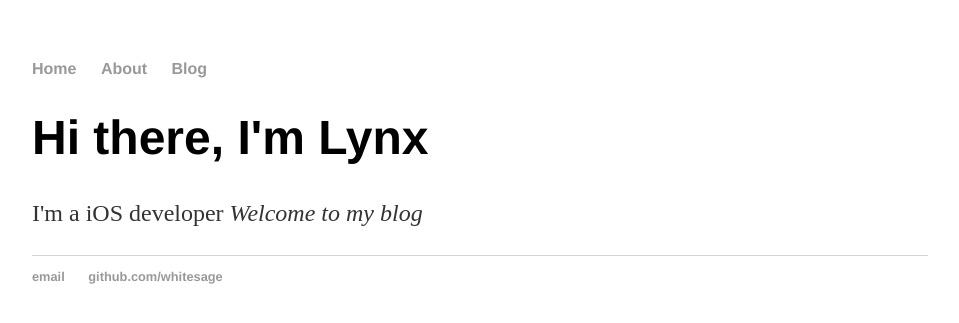
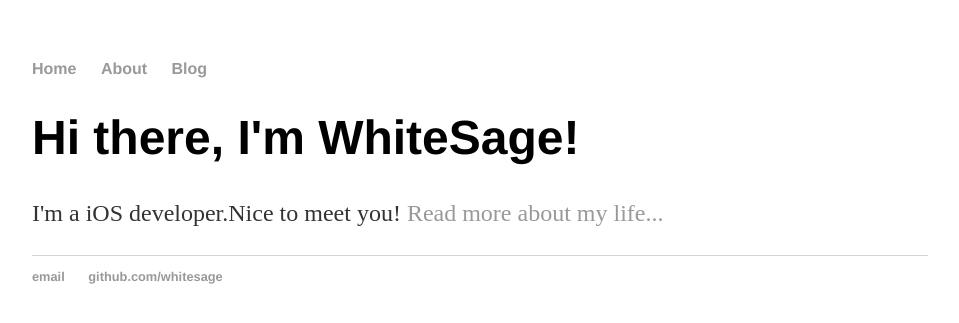
Before and after one commit to binhaozeng/binhaozeng.github.io, a Jekyll site: the page built from index.html, in a window 1280 px wide. Shown: the top 323 px of the page, without its empty margins (160-1119 px from the left). Built offline with Jekyll 4.4.1, drawn with Linux system fonts in a browser that asks for light colours; the list of posts is cut into pages by our own code.

Commit message:
Update index.html

```diff
--- a/index.html
+++ b/index.html
@@ -1,29 +1,8 @@
-<!DOCTYPE html>
-<html>
-	<head>
-		<title>Lynx's Github</title>
-		<!-- link to main stylesheet -->
-		<link rel="stylesheet" type="text/css" href="/css/main.css">
-	</head>
-	<body>
-		<nav>
-    		<ul>
-        		<li><a href="/">Home</a></li>
-	        	<li><a href="/about">About</a></li>
-        		<li><a href="/blog">Blog</a></li>
-    		</ul>
-		</nav>
-		<div class="container">
-    		<div class="blurb">
-        		<h1>Hi there, I'm Lynx</h1>
-				<p>I'm a iOS developer <em>Welcome to my blog</em> </p>
-    		</div><!-- /.blurb -->
-		</div><!-- /.container -->
-		<footer>
-    		<ul>
-        		<li><a href="mailto:blacklightsage@gmail.com">email</a></li>
-        		<li><a href="https://github.com/whitesage">github.com/whitesage</a></li>
-			</ul>
-		</footer>
-	</body>
-</html>
+---
+layout: default
+title: WhiteSage's first github blog
+---
+<div class="blurb">
+	<h1>Hi there, I'm WhiteSage!</h1>
+	<p>I'm a iOS developer.Nice to meet you! <a href="/about">Read more about my life...</a></p>
+</div><!-- /.blurb -->
```
